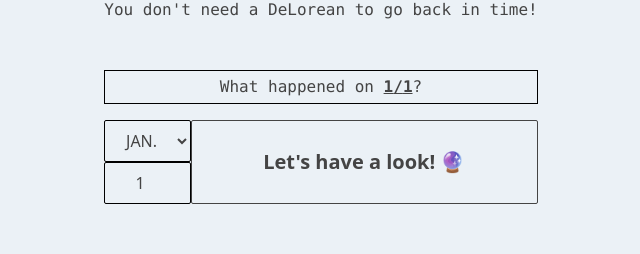
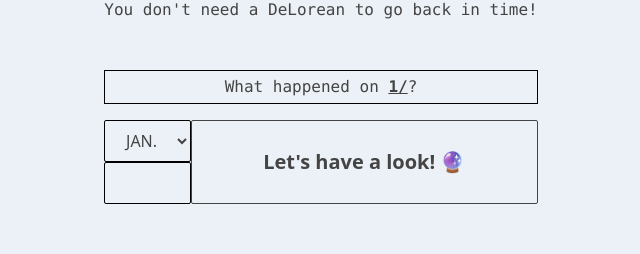
Before and after one commit to devarshi-ap/wikiwow, a Next.js app: page / in a window 1280 px wide. Shown: the part 386-640 px from the top of the page, without its empty margins (319-959 px from the left). Built offline with nearby package versions, Linux system fonts and the light colour scheme.

Commit message:
pitbull da goat fr

```diff
--- a/pages/index.js
+++ b/pages/index.js
@@ -7,7 +7,7 @@ import { MdManageSearch } from 'react-icons/md'
 
 export default function Home() {
     const [month, setMonth] = useState('1');
-    const [day, setDay] = useState(1);
+    const [day, setDay] = useState();
     const [totalEvents, setTotalEvents] = useState([]);
     const [events, setEvents] = useState([]);
     const [queryEvents, setQueryEvents] = useState([]);
@@ -80,6 +80,7 @@ export default function Home() {
                     height="200px"
                     width="200px"
                     title="Click to Reset"
+                    data-cy="refresh"
                     onClick={() => window.location.reload(false)}
                 />
             </motion.div>
@@ -107,6 +108,7 @@ export default function Home() {
                         name="month"
                         value={month}
                         onChange={(e) => setMonth(e.target.value)}
+                        data-cy="evnt-mm"
                         required
                     >
                         <option value="1">JAN.</option>
@@ -129,6 +131,7 @@ export default function Home() {
                         max="31"
                         value={day}
                         onChange={(e) => setDay(e.target.value)}
+                        data-cy="evnt-dd"
                         required
                     ></input>
                 </div>
@@ -136,6 +139,7 @@ export default function Home() {
                 <button
                     className="w-full bg-coolwhite text-gray hover:bg-dark_gray hover:text-white font-bold text-[1.25rem] hover:scale-105 transition rounded-sm duration-700 border border-1"
                     type="submit"
+                    data-cy="evnt-submit"
                 >
                     Let&apos;s have a look! 🔮
                 </button>
@@ -149,6 +153,7 @@ export default function Home() {
                         className="block w-3/4 px-3 py-1.5 text-base font-normal text-black bg-white bg-clip-padding border border-solid border-gray rounded transition ease-in-out focus:text-gray focus:bg-white focus:border-skyblue focus:outline-none"
                         placeholder="Query Event Descriptions"
                         onChange={handleQueryChange}
+                        data-cy="evnt-querybar"
                     />
                 </div>
             }
@@ -162,12 +167,14 @@ export default function Home() {
                     <button
                         className="border border-1 rounded-2xl w-fit p-2 mx-auto bg-brown text-white font-RobotoMono animate-hover"
                         onClick={addEvents}
+                        data-cy="evnt-see_more"
                     >
                         See More
                     </button>
 
                     <button
                         className="border border-1 rounded-2xl w-fit p-2 mx-auto bg-brown text-white font-RobotoMono animate-hover"
+                        data-cy="evnt-see_all"
                         onClick={addAllEvents}
                     >
                         See All
@@ -176,6 +183,7 @@ export default function Home() {
             )}
             <h1
                 className="w-fit mx-auto text-orange text-sm my-3 font-RobotoMono underline"
+                data-cy="evnt-jump2top"
                 onClick={() => {
                     window.scrollTo({ top: 0, left: 0, behavior: 'smooth' });
                 }}
```
